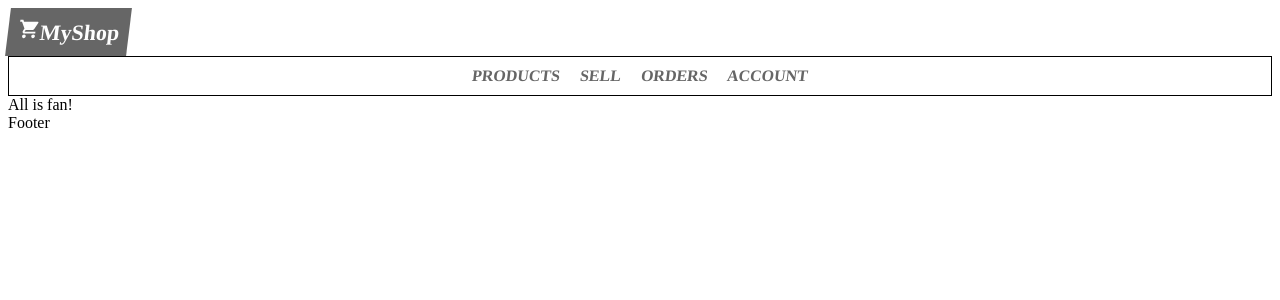
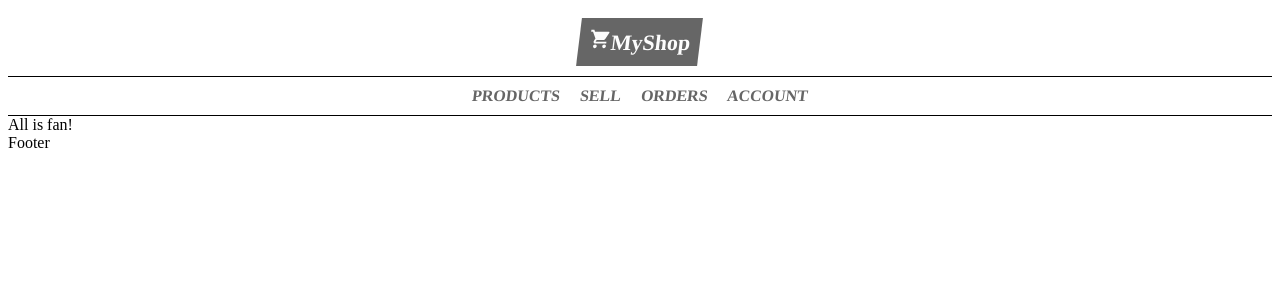
Before and after one commit to marwanalsaydali/myShop, a Next.js app: page / in a window 1280 px wide. Shown: the top 300 px of the page. Built offline with nearby package versions, Linux system fonts and the light colour scheme.

Commit message:
Nav Styles

```diff
--- a/components/Nav/Nav.js
+++ b/components/Nav/Nav.js
@@ -2,7 +2,10 @@ import NavBar from "./Navbar";
 import NavLinks from "./NavLinks";
 import styled from "styled-components";
 
-const NavStyle = styled.div``;
+const NavStyle = styled.div`
+  display: grid;
+  grid-template-rows: auto 1fr;
+`;
 function Nav() {
   return (
     <nav>
--- a/components/Nav/Navbar.js
+++ b/components/Nav/Navbar.js
@@ -1,6 +1,10 @@
 import { MdLocalGroceryStore } from "react-icons/md";
 import Link from "next/link";
 import styled from "styled-components";
+
+const LogoContainer = styled.div`
+  margin: 10px auto;
+`;
 
 const Logo = styled.div`
   background-color: var(--black);
@@ -13,14 +17,14 @@ const Logo = styled.div`
 `;
 function NavBar() {
   return (
-    <div className="nav__bar">
+    <LogoContainer>
       <Link href="/">
         <Logo>
           <MdLocalGroceryStore />
           MyShop
         </Logo>
       </Link>
-    </div>
+    </LogoContainer>
   );
 }
 
--- a/components/Nav/Navlinks.js
+++ b/components/Nav/Navlinks.js
@@ -4,7 +4,8 @@ import styled from "styled-components";
 const NavLinkStyle = styled.div`
   display: flex;
   justify-content: center;
-  border: 1px black solid;
+  border-top: 1px black solid;
+  border-bottom: 1px black solid;
   a {
     margin: 10px;
     text-transform: uppercase;
```
